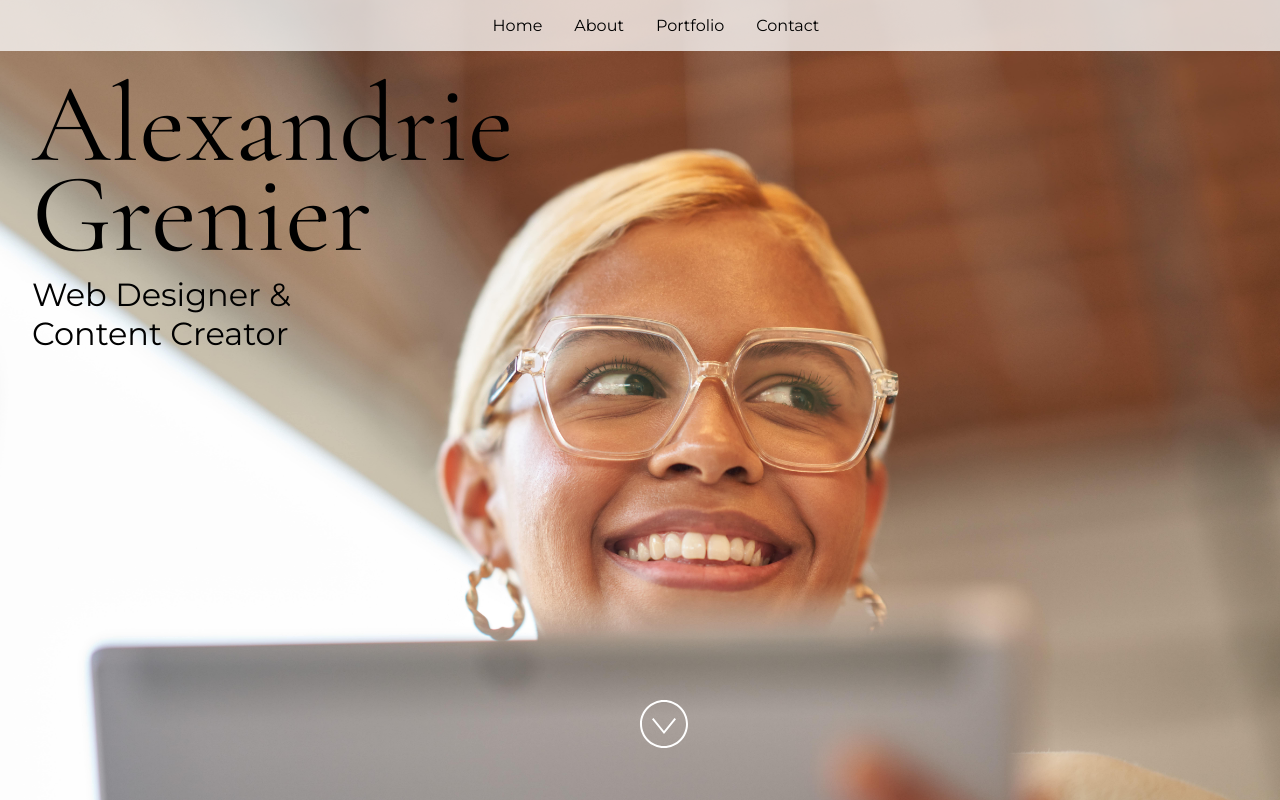
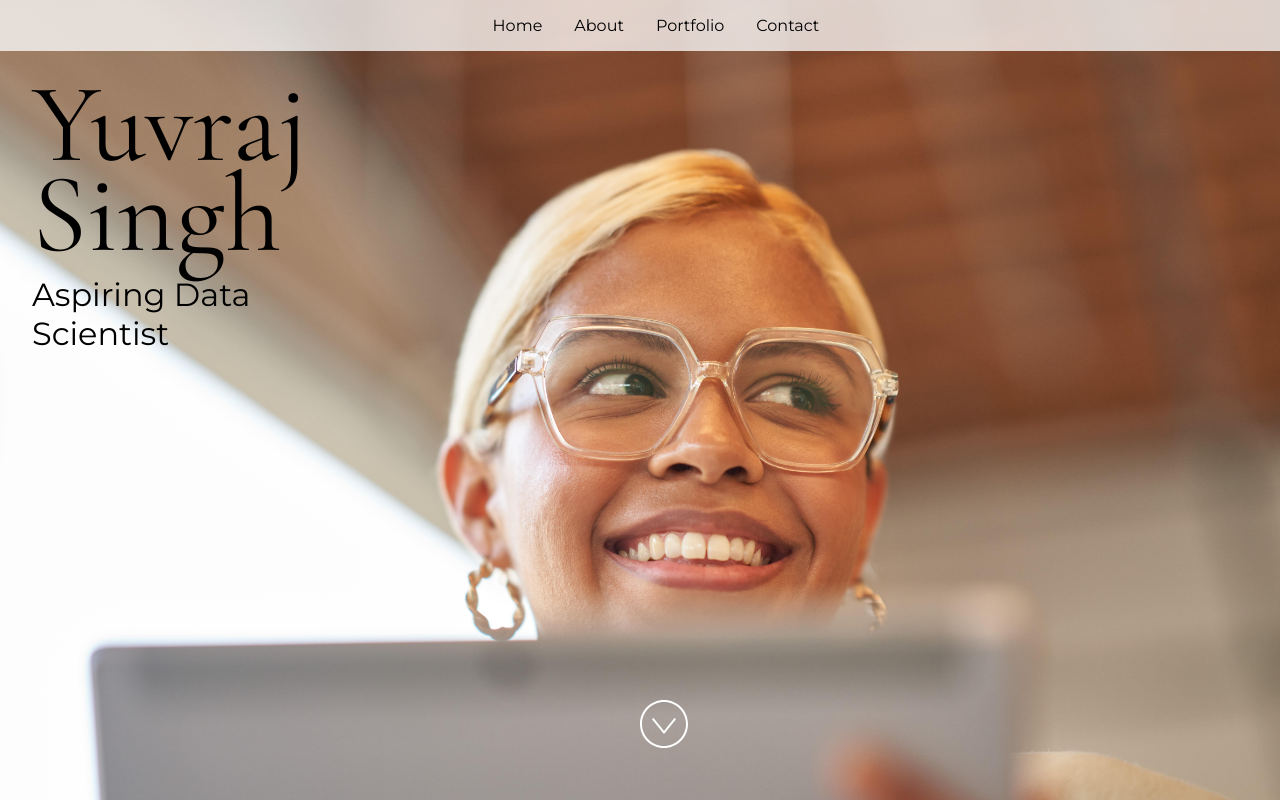
Before and after one commit to yuvraaj2002/yuvraj2002, a React (Vite) app: page / in a window 1280 px wide. Built offline with nearby package versions, Linux system fonts and the light colour scheme.

Commit message:
Added my personal information

```diff
--- a/src/App.jsx
+++ b/src/App.jsx
@@ -24,14 +24,14 @@ import "./styles.css";
  * If you don't have one of the social sites listed, leave it as an empty string.
  */
 const siteProps = {
-  name: "Alexandrie Grenier",
-  title: "Web Designer & Content Creator",
-  email: "alex@example.com",
-  gitHub: "microsoft",
+  name: "Yuvraj Singh",
+  title: "Aspiring Data Scientist",
+  email: "ys7233831@gmail.com",
+  gitHub: "https://github.com/yuvraaj2002",
   instagram: "microsoft",
-  linkedIn: "satyanadella",
+  linkedIn: "https://www.linkedin.com/in/yuvraj-singh-a4430a215/",
   medium: "",
-  twitter: "microsoft",
+  twitter: "https://twitter.com/Singh_yuvraaj1",
   youTube: "Code",
 };
 
```
